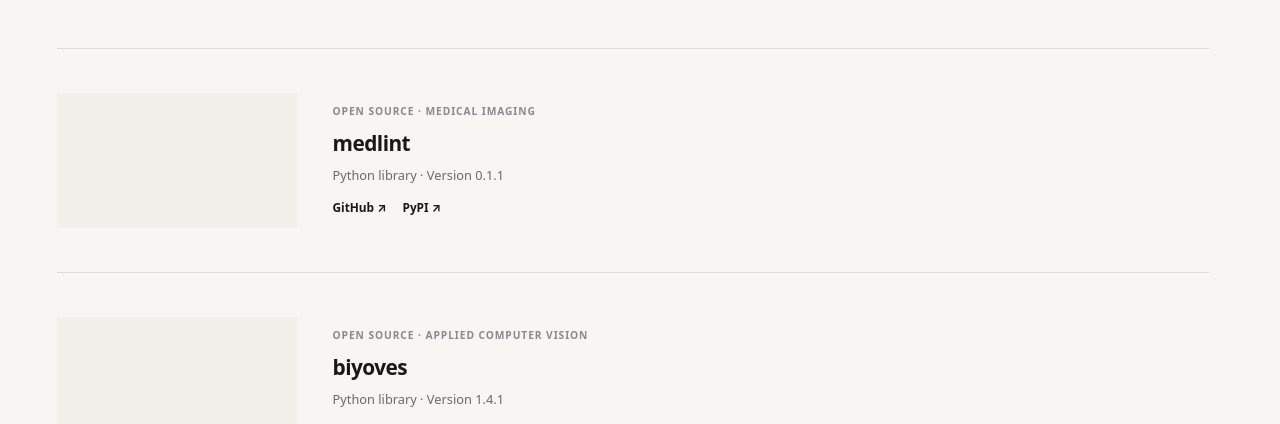
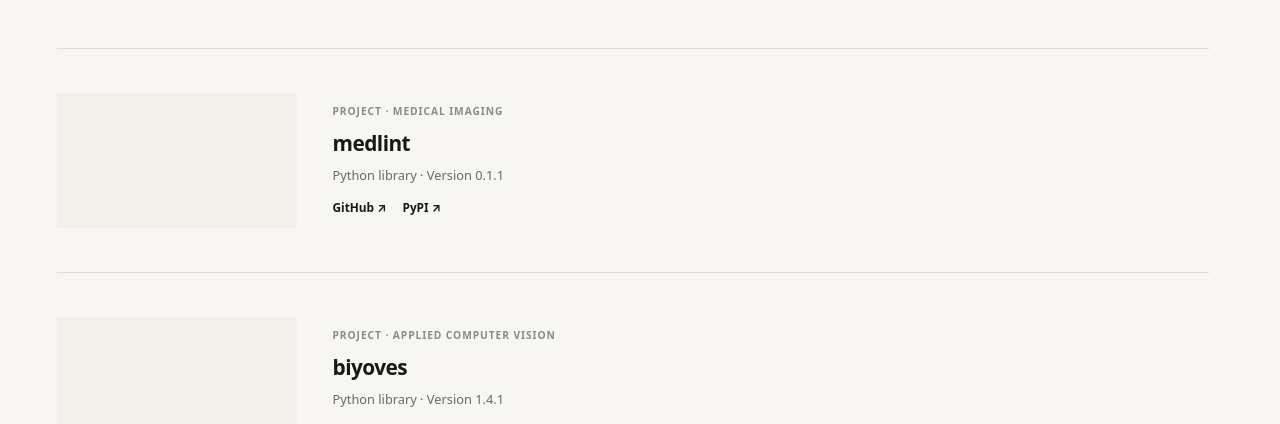
Before and after one commit to mehmetaytugyuruk/mehmetaytugyuruk.github.io, a Jekyll site: the page built from index.html, in a window 1280 px wide. Shown: the part 1577-2001 px from the top of the page. Built offline with Jekyll 4.4.1, drawn with Linux system fonts in a browser that asks for light colours.

Commit message:
Replace remaining open source labels

```diff
--- a/_data/software.yml
+++ b/_data/software.yml
@@ -17,8 +17,8 @@
   version: "1.4.1"
   programming_language: Python
   category: Applied Computer Vision
-  description: An open-source Python library and Web Studio for standards-based biometric, passport, and visa photo preparation, combining face alignment, portrait matting, format-specific crop geometry, automated quality preflight, and print-ready photo layouts.
-  detail_description: biyoves is an open-source Python library and browser-based Web Studio for standards-based biometric, passport, and visa photo preparation. It combines SCRFD-based face detection and alignment with portrait matting, format-specific crop geometry, and automated quality preflight. The workflow supports standard photo formats and print templates, including 300-DPI PDF output, while preflight warnings remain advisory rather than a guarantee of issuing-authority acceptance. The library and Web Studio provide two access paths to the same preparation workflow.
+  description: A Python library and Web Studio for standards-based biometric, passport, and visa photo preparation, combining face alignment, portrait matting, format-specific crop geometry, automated quality preflight, and print-ready photo layouts.
+  detail_description: biyoves is a Python library and browser-based Web Studio for standards-based biometric, passport, and visa photo preparation. It combines SCRFD-based face detection and alignment with portrait matting, format-specific crop geometry, and automated quality preflight. The workflow supports standard photo formats and print templates, including 300-DPI PDF output, while preflight warnings remain advisory rather than a guarantee of issuing-authority acceptance. The library and Web Studio provide two access paths to the same preparation workflow.
   links:
     - label: GitHub
       url: https://github.com/mehmetaytugyuruk/biyoves
--- a/about.html
+++ b/about.html
@@ -11,7 +11,7 @@
   <h2 id="biography-title" class="section-label">Profile</h2>
   <div class="about-prose">
     <p>I am a computer vision researcher and a candidate for the <strong>{{ site.data.profile.degree }}</strong> at <strong>{{ site.data.profile.institution }}</strong>. My work focuses on medical image analysis, reproducible deep learning, and research engineering.</p>
-    <p>I study retinal fundus age prediction across convolutional networks, Vision Transformers, preprocessing strategies, and alternative colour representations. Alongside research, I build open-source tools for inspectable medical-imaging and practical computer-vision workflows.</p>
+    <p>I study retinal fundus age prediction across convolutional networks, Vision Transformers, preprocessing strategies, and alternative colour representations. Alongside research, I build software tools for inspectable medical-imaging and practical computer-vision workflows.</p>
   </div>
 </section>
 
--- a/index.html
+++ b/index.html
@@ -60,7 +60,7 @@
         <article class="selected-work-row">
           <div class="selected-work-visual" aria-hidden="true"></div>
           <div class="selected-work-body">
-            <p class="selected-work-meta">Open Source · {{ project.category }}</p>
+            <p class="selected-work-meta">Project · {{ project.category }}</p>
             <h3><a href="{{ project_fragment | relative_url }}">{{ project.name }}</a></h3>
             <p class="selected-work-context">{{ project.programming_language }} library · Version {{ project.version }}</p>
             <div class="selected-work-links" aria-label="Links for {{ project.name | escape }}">
--- a/projects.html
+++ b/projects.html
@@ -2,7 +2,7 @@
 layout: page
 title: Projects
 eyebrow: Projects
-description: Open-source research-engineering and applied computer-vision projects by Mehmet Aytuğ Yürük.
+description: Research-engineering and applied computer-vision projects by Mehmet Aytuğ Yürük.
 intro: Software projects focused on inspectable research workflows and practical computer-vision tools.
 nav_key: projects
 permalink: /projects/
@@ -40,7 +40,7 @@
     <article class="software-record" id="{{ project.id }}">
       <div class="software-visual" aria-hidden="true"></div>
       <div class="software-record-body">
-        <p class="software-meta">Open Source · {{ project.category }}</p>
+        <p class="software-meta">Project · {{ project.category }}</p>
         <h2><a href="{{ github.url }}" target="_blank" rel="noopener noreferrer">{{ project.name }}</a></h2>
         <p class="software-context">{{ project.programming_language }} library · Version {{ project.version }}</p>
         <p class="software-summary">{{ project.description }}</p>
```
